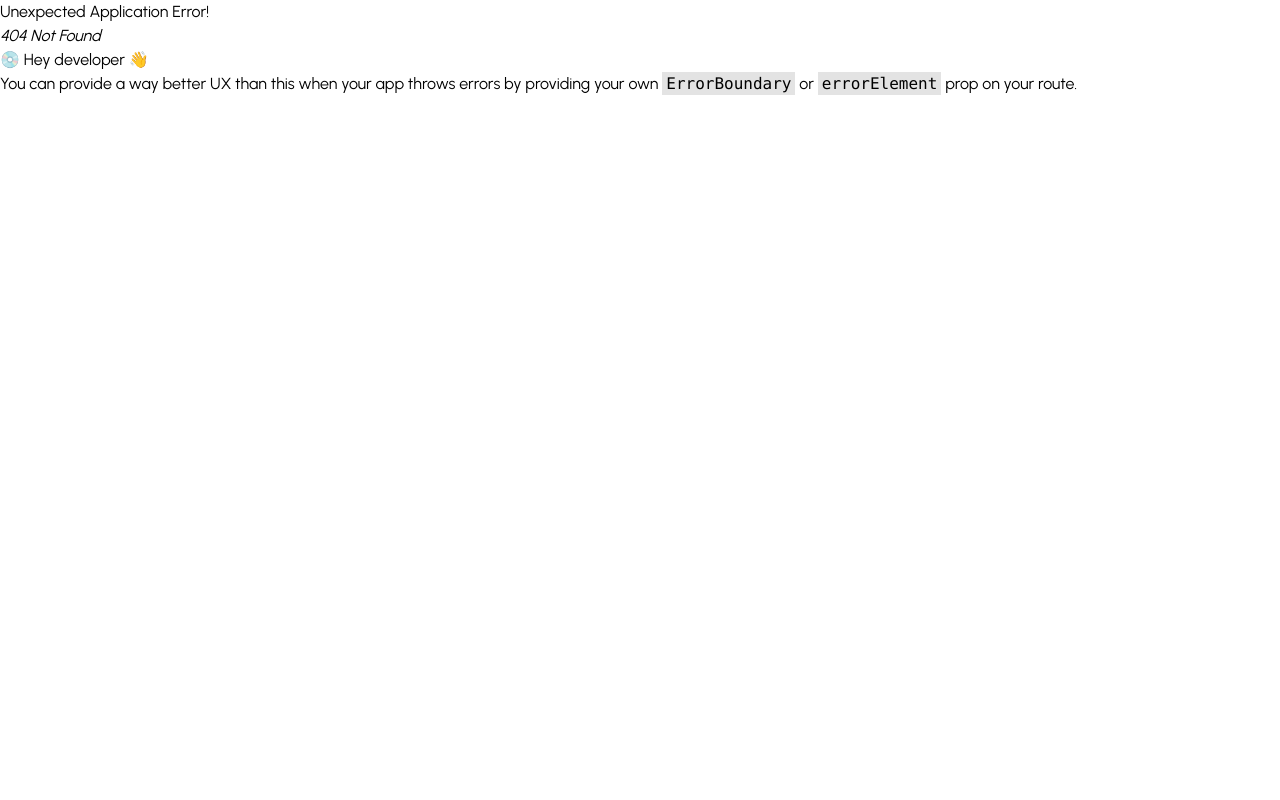
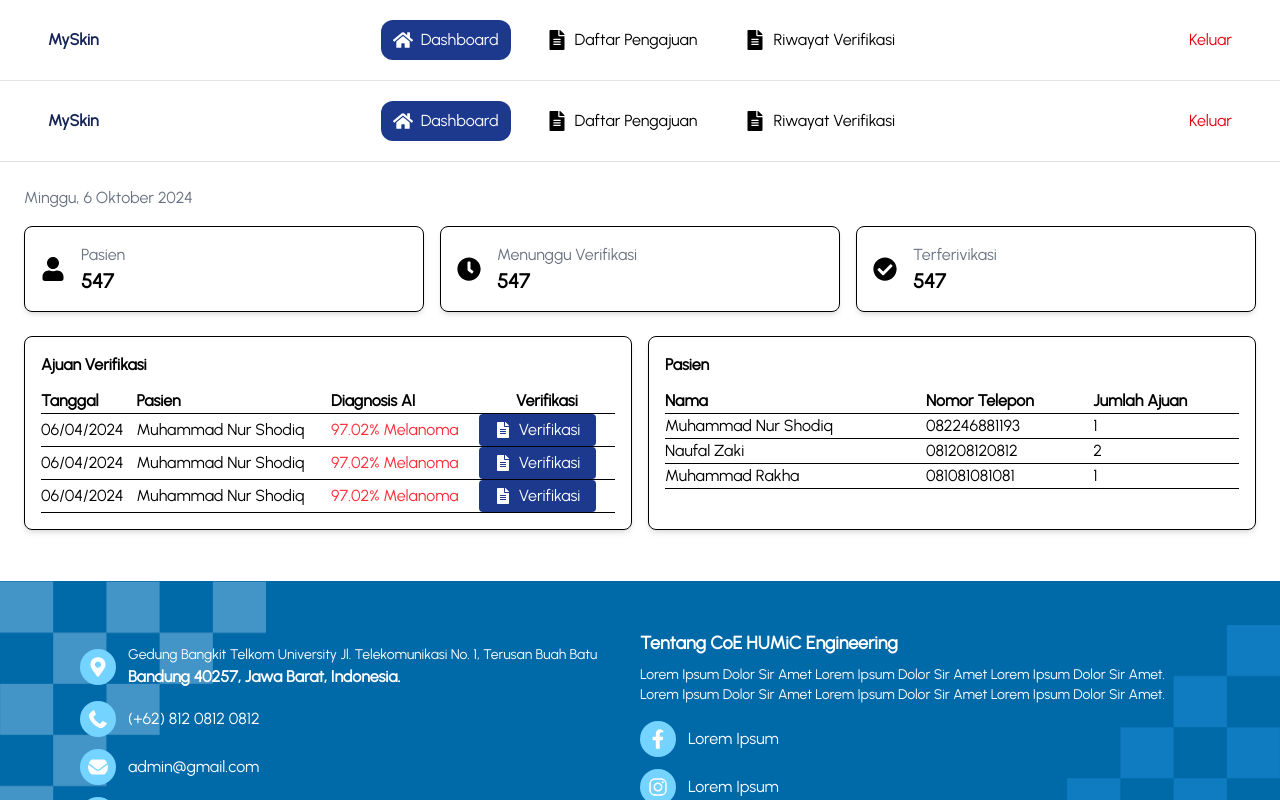
Before and after one commit to haululazkiyaa/humic-myskin-fe, a React (Vite) app: page /dokter/dashboard in a window 1280 px wide. Before the commit this address had no page. Shown: the top 800 px of the page. Built offline with nearby package versions, Linux system fonts and the light colour scheme.

Commit message:
feat: add dashboard dokter dan fix edit popup

```diff
--- a/src/App.jsx
+++ b/src/App.jsx
@@ -1,12 +1,14 @@
+import "./App.css";
+
+import Footer from "./layouts/Footer";
+import Navbar from "./layouts/Navbar";
+import NavbarDoctor from "./layouts/NavbarDoctor";
 import { Outlet } from "react-router-dom";
-import "./App.css";
-import Navbar from "./layouts/Navbar";
-import Footer from "./layouts/Footer";
 
-function App() {
+function App(isDoctor) {
   return (
     <div className="relative min-h-screen flex flex-col">
-      <Navbar />
+      {isDoctor ? <NavbarDoctor /> : <Navbar />}
       <div className="flex-1">
         <Outlet />
       </div>
--- a/src/components/pop-up/Edit.jsx
+++ b/src/components/pop-up/Edit.jsx
@@ -1,10 +1,12 @@
+import { FaPenToSquare } from "react-icons/fa6";
 import PropTypes from "prop-types";
-import { FaPenToSquare } from "react-icons/fa6";
 import data from "../../json/dataDeteksi.json";
 import { useState } from "react";
 
-const Edit = ({ onClose }) => {
-  const [editedKeluhan, setEditedKeluhan] = useState(data.dataDetect[0].keluhan);
+const PopUpEdit = ({ onClose }) => {
+  const [editedKeluhan, setEditedKeluhan] = useState(
+    data.dataDetect[0].keluhan
+  );
   const [editable, setEditable] = useState(false);
 
   const handleEdit = () => {
@@ -50,7 +52,10 @@ const Edit = ({ onClose }) => {
           >
             Kembali
           </button>
-          <button onClick={handleEdit} className="w-1/2 px-4 py-2 bg-orange-400 text-white rounded-lg hover:bg-orange-600 cursor-pointer">
+          <button
+            onClick={handleEdit}
+            className="w-1/2 px-4 py-2 bg-orange-400 text-white rounded-lg hover:bg-orange-600 cursor-pointer"
+          >
             <span className="flex justify-center items-center gap-2">
               <FaPenToSquare className="text-white text-lg" />
               Perbarui
@@ -62,8 +67,8 @@ const Edit = ({ onClose }) => {
   );
 };
 
-Edit.propTypes = {
+PopUpEdit.propTypes = {
   onClose: PropTypes.func.isRequired,
 };
 
-export default Edit;
+export default PopUpEdit;
--- /dev/null
+++ b/src/layouts/NavbarDoctor.jsx
@@ -0,0 +1,59 @@
+import { FaFileAlt, FaHome } from "react-icons/fa";
+
+import { Link } from "react-router-dom";
+import LoginForm from "../components/form/LoginForm";
+import useModal from "../hooks/useModal";
+import { useState } from "react";
+
+const Navbar = () => {
+  const { Modal, onOpen, onClose } = useModal();
+  const [active, setActive] = useState("dashboard");
+
+  return (
+    <div className="w-full flex justify-center">
+      <div className="w-full flex justify-between items-center px-12 py-5 border-b-[1px] border-[#E3E3E3] bg-white/60 backdrop-blur-sm">
+        <h1 className="font-semibold text-md text-blue-950">MySkin</h1>
+        <div className="flex gap-x-6 items-center">
+          <Link
+            to="/dashboard"
+            className={`flex items-center gap-2 px-3 py-2 rounded-xl ${
+              active === "dashboard" ? "bg-blue-900 text-white" : "text-black"
+            }`}
+            onClick={() => setActive("dashboard")}
+          >
+            <FaHome size={20} /> Dashboard
+          </Link>
+          <Link
+            to="/daftar-pengajuan"
+            className={`flex items-center gap-2 px-3 py-2 rounded-xl ${
+              active === "daftar-pengajuan" ? "bg-gray-200" : "text-black"
+            }`}
+            onClick={() => setActive("daftar-pengajuan")}
+          >
+            <FaFileAlt size={20} /> Daftar Pengajuan
+          </Link>
+          <Link
+            to="/riwayat-verifikasi"
+            className={`flex items-center gap-2 px-3 py-2 rounded-xl ${
+              active === "riwayat-verifikasi" ? "bg-gray-200" : "text-black"
+            }`}
+            onClick={() => setActive("riwayat-verifikasi")}
+          >
+            <FaFileAlt size={20} /> Riwayat Verifikasi
+          </Link>
+        </div>
+        <button
+          onClick={onOpen}
+          className="font-extralight text-md text-red-600 cursor-pointer"
+        >
+          Keluar
+        </button>
+      </div>
+      <Modal>
+        <LoginForm onClose={onClose} />
+      </Modal>
+    </div>
+  );
+};
+
+export default Navbar;
--- a/src/pages/DeteksiPasien.jsx
+++ b/src/pages/DeteksiPasien.jsx
@@ -1,10 +1,10 @@
+import Delete from "../components/pop-up/Delete";
+import PopUpEdit from "../components/pop-up/edit";
+import data from "../json/dataDeteksi";
+import deleteBtn from "../assets/icon/delete-button.png";
+import editBtn from "../assets/icon/edit-button.png";
+import infoBtn from "../assets/icon/info-btn.png";
 import testImage from "../assets/img/test-myskin.jpg";
-import editBtn from "../assets/icon/edit-button.png";
-import deleteBtn from "../assets/icon/delete-button.png";
-import infoBtn from "../assets/icon/info-btn.png";
-import data from "../json/dataDeteksi";
-import Edit from "../components/pop-up/edit";
-import Delete from "../components/pop-up/Delete";
 import { useState } from "react";
 
 const DeteksiPasien = () => {
@@ -21,7 +21,7 @@ const DeteksiPasien = () => {
 
   return (
     <>
-      {showEdit && <Edit onClose={() => setShowEdit(false)} />}
+      {showEdit && <PopUpEdit onClose={() => setShowEdit(false)} />}
       {showDelete && <Delete onClose={() => setShowDelete(false)} />}
       <div className="pt-32 w-full px-10">
         <h1 className="text-3xl font-bold text-black">Riwayat Deteksi</h1>
@@ -90,7 +90,10 @@ const DeteksiPasien = () => {
                     {item.status}
                   </td>
                   <td className="py-6 px-6 flex justify-center gap-x-3">
-                    <button onClick={() => window.location.href = "/info-detect"} className="w-8 h-8 rounded-full flex items-center justify-center shadow-md cursor-pointer">
+                    <button
+                      onClick={() => (window.location.href = "/info-detect")}
+                      className="w-8 h-8 rounded-full flex items-center justify-center shadow-md cursor-pointer"
+                    >
                       <img src={infoBtn} alt="Info" />
                     </button>
                     <button className="w-8 h-8 rounded-full flex items-center justify-center shadow-md cursor-pointer">
--- /dev/null
+++ b/src/pages/dokter/DashboardDokter.jsx
@@ -0,0 +1,102 @@
+import { FaCheckCircle, FaClock, FaFileAlt, FaUser } from "react-icons/fa";
+
+import PropTypes from "prop-types";
+
+const DashboardDokter = () => {
+  return (
+    <div className="p-6">
+      <p className="text-gray-500">Minggu, 6 Oktober 2024</p>
+      <div className="grid grid-cols-3 gap-4 mt-4">
+        <Card title="Pasien" count={547} icon={<FaUser />} />
+        <Card title="Menunggu Verifikasi" count={547} icon={<FaClock />} />
+        <Card title="Terferivikasi" count={547} icon={<FaCheckCircle />} />
+      </div>
+      <div className="grid grid-cols-2 gap-4 mt-6">
+        <VerificationTable />
+        <PatientsTable />
+      </div>
+    </div>
+  );
+};
+
+const Card = ({ title, count, icon }) => {
+  return (
+    <div className="flex items-center gap-4 p-4 border rounded-lg shadow-md">
+      <div className="text-2xl">{icon}</div>
+      <div>
+        <p className="text-gray-500">{title}</p>
+        <p className="text-xl font-bold">{count}</p>
+      </div>
+    </div>
+  );
+};
+
+Card.propTypes = {
+  title: PropTypes.string.isRequired,
+  count: PropTypes.number.isRequired,
+  icon: PropTypes.element.isRequired,
+};
+
+const VerificationTable = () => {
+  return (
+    <div className="border rounded-lg p-4 shadow-md">
+      <h2 className="font-bold mb-3">Ajuan Verifikasi</h2>
+      <table className="w-full">
+        <thead>
+          <tr className="border-b">
+            <th className="text-left">Tanggal</th>
+            <th className="text-left">Pasien</th>
+            <th className="text-left">Diagnosis AI</th>
+            <th>Verifikasi</th>
+          </tr>
+        </thead>
+        <tbody>
+          {[...Array(3)].map((_, index) => (
+            <tr key={index} className="border-b">
+              <td>06/04/2024</td>
+              <td>Muhammad Nur Shodiq</td>
+              <td className="text-red-500">97.02% Melanoma</td>
+              <td>
+                <button className="bg-blue-900 text-white px-4 py-1 rounded flex items-center gap-2">
+                  <FaFileAlt /> Verifikasi
+                </button>
+              </td>
+            </tr>
+          ))}
+        </tbody>
+      </table>
+    </div>
+  );
+};
+
+const PatientsTable = () => {
+  return (
+    <div className="border rounded-lg p-4 shadow-md">
+      <h2 className="font-bold mb-3">Pasien</h2>
+      <table className="w-full">
+        <thead>
+          <tr className="border-b">
+            <th className="text-left">Nama</th>
+            <th className="text-left">Nomor Telepon</th>
+            <th className="text-left">Jumlah Ajuan</th>
+          </tr>
+        </thead>
+        <tbody>
+          {[
+            { name: "Muhammad Nur Shodiq", phone: "082246881193", count: 1 },
+            { name: "Naufal Zaki", phone: "081208120812", count: 2 },
+            { name: "Muhammad Rakha", phone: "081081081081", count: 1 },
+          ].map((patient, index) => (
+            <tr key={index} className="border-b">
+              <td>{patient.name}</td>
+              <td>{patient.phone}</td>
+              <td>{patient.count}</td>
+            </tr>
+          ))}
+        </tbody>
+      </table>
+    </div>
+  );
+};
+
+export default DashboardDokter;
```
Also changed, not shown: src/routes/RootLayouts.jsx (+19 -6 lines).
